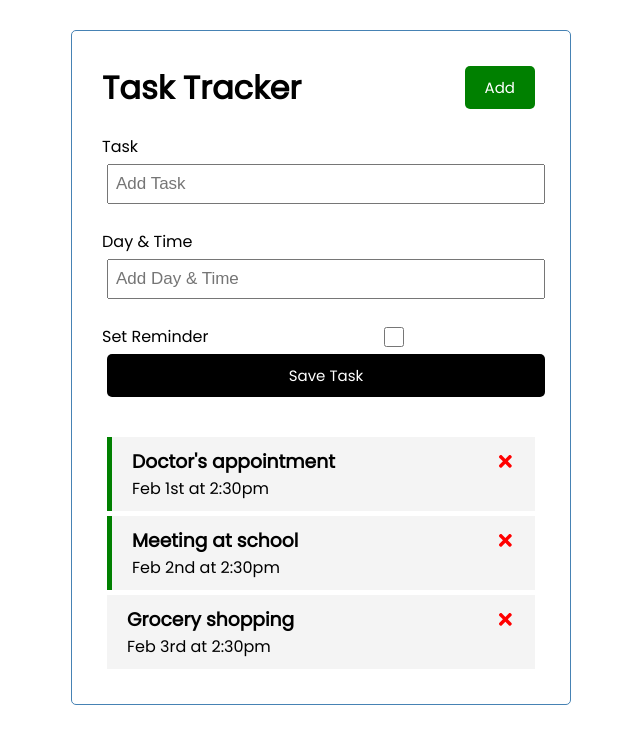
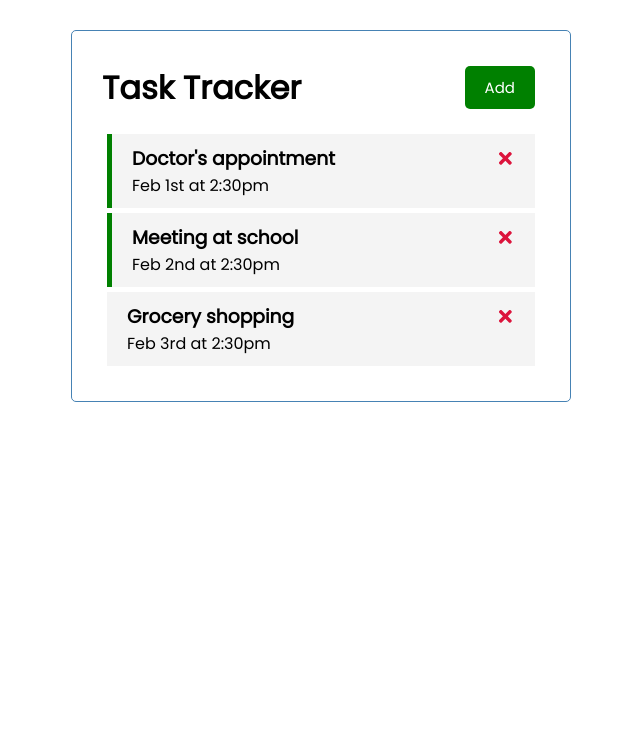
Before and after one commit to imzo15/reactjs-crash-course-2021, a React (Create React App) app: page / in a window 1280 px wide. Shown: the top 744 px of the page, without its empty margins (319-959 px from the left). Built offline with nearby package versions, Linux system fonts and the light colour scheme.

Commit message:
Added toggle create task form

```diff
--- a/src/App.js
+++ b/src/App.js
@@ -4,6 +4,7 @@ import { useState } from 'react'
 import AddTask from './components/AddTask'
 
 function App() {
+  const [showAddTask, setShowAddTask] = useState(false)
   const [tasks, setTasks] = useState([
     {
       id: 1,
@@ -45,8 +46,8 @@ function App() {
 
   return (
     <div className="container">
-      <Header />
-      <AddTask onAdd={addTask} />
+      <Header onAdd={() => setShowAddTask(!showAddTask)} showAddTask={showAddTask} />
+      {showAddTask && <AddTask onAdd={addTask} />}
       {(tasks.length > 0) ? <Tasks tasks={tasks} onToggleReminder={toggleReminder} onDelete={deleteTask} /> : 'No tasks to display'}
 
     </div>
--- a/src/components/Header.js
+++ b/src/components/Header.js
@@ -4,14 +4,10 @@ import Button from './Button'
 
 const Header = (props) => {
 
-    const onClickFunction = (event) => {
-        console.log(event);
-    }
-
     return (
         <header className='header'>
             <h1>{props.title}</h1>
-            <Button onClick={onClickFunction} color='green' text='Add' />
+            <Button onClick={props.onAdd} color={props.showAddTask ? 'crimson' : 'green'} text={props.showAddTask ? 'Close' : 'Add'} />
         </header>
     )
 }
--- a/src/Task.js
+++ b/src/components/Task.js
@@ -12,7 +12,7 @@ const Task = (props) => {
 }
 
 const closeButtonStyle = {
-    color: 'red',
+    color: 'crimson',
     cursor: 'pointer'
 }
 
--- a/src/components/Tasks.js
+++ b/src/components/Tasks.js
@@ -1,5 +1,5 @@
 import React from 'react'
-import Task from '../Task'
+import Task from './Task'
 
 const Tasks = (props) => {
 
```
